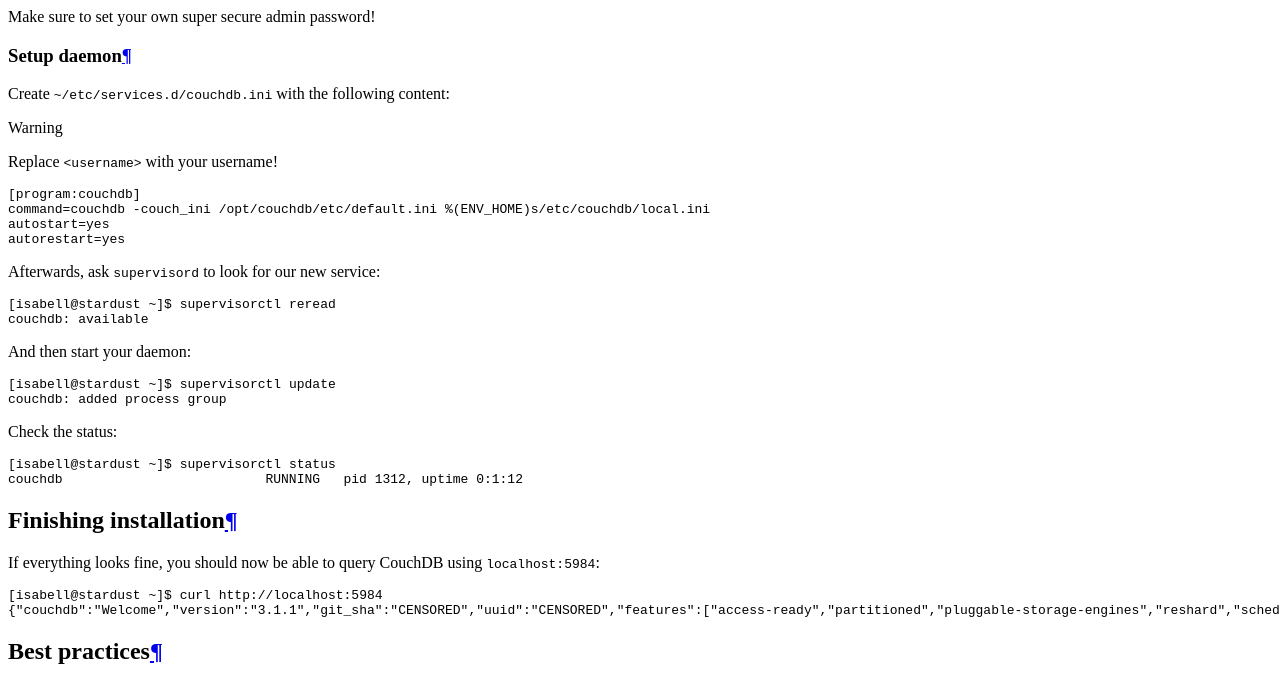
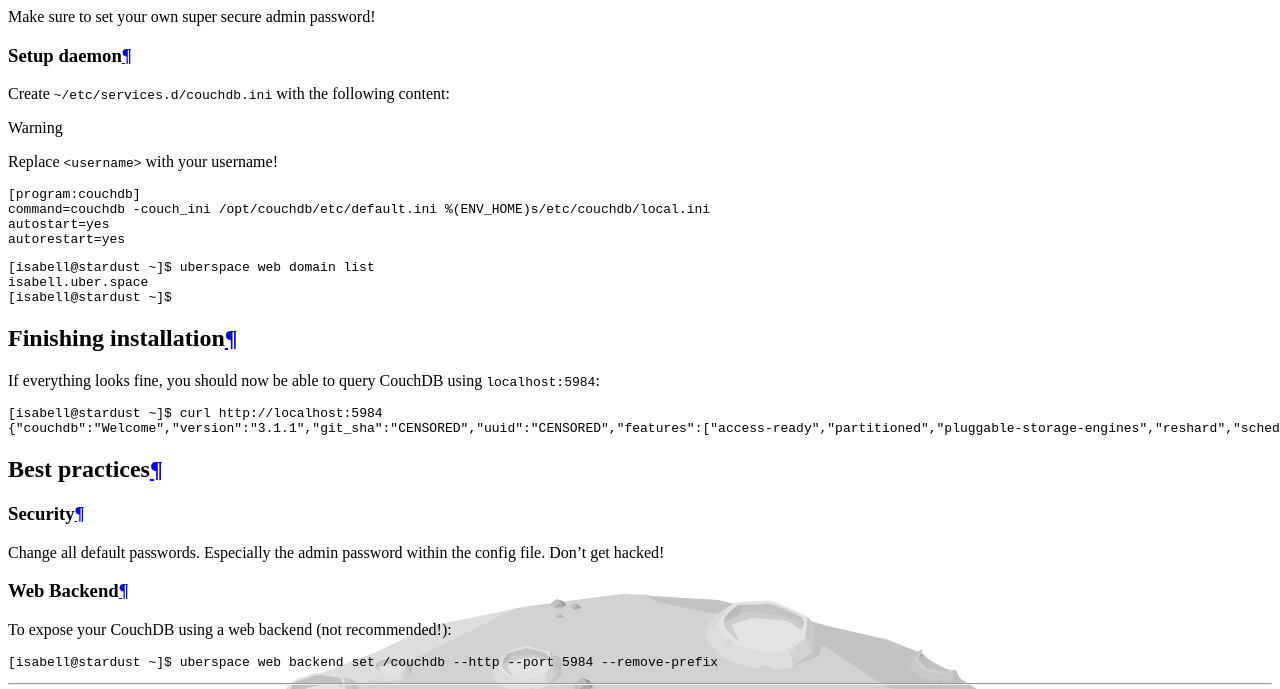
Before and after one commit to Uberspace/lab, a Sphinx documentation site: the page built from source/guide_couchdb.rst, in a window 1280 px wide and 900 px high, scrolled down 5417 px, cut to the strip 0-689 px from the top of the window. Built offline with Sphinx 7.4.7 and the Read the Docs theme 2.0.0, drawn with Linux system fonts in a browser that asks for light colours.

Commit message:
[couchdb] include the web-domain-list template

```diff
--- a/source/guide_couchdb.rst
+++ b/source/guide_couchdb.rst
@@ -106,26 +106,7 @@
   autostart=yes
   autorestart=yes
 
-Afterwards, ask ``supervisord`` to look for our new service:
-
-.. code-block:: bash
-
-  [isabell@stardust ~]$ supervisorctl reread
-  couchdb: available
-
-And then start your daemon:
-
-.. code-block:: bash
-
-  [isabell@stardust ~]$ supervisorctl update
-  couchdb: added process group
-
-Check the status:
-
-.. code-block:: bash
-
-  [isabell@stardust ~]$ supervisorctl status
-  couchdb                          RUNNING   pid 1312, uptime 0:1:12
+.. include:: includes/web-domain-list.rst
 
 Finishing installation
 ======================
```
